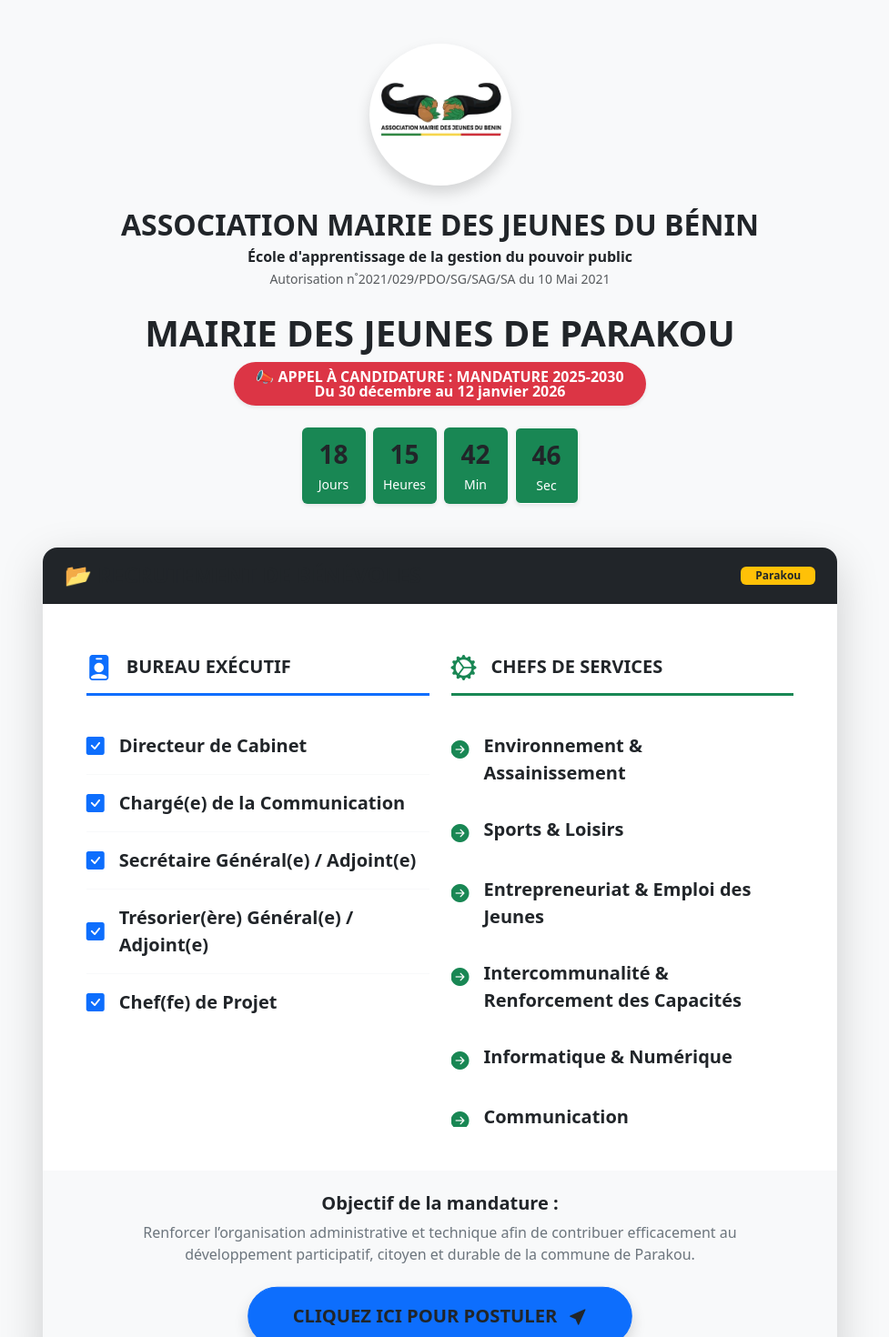
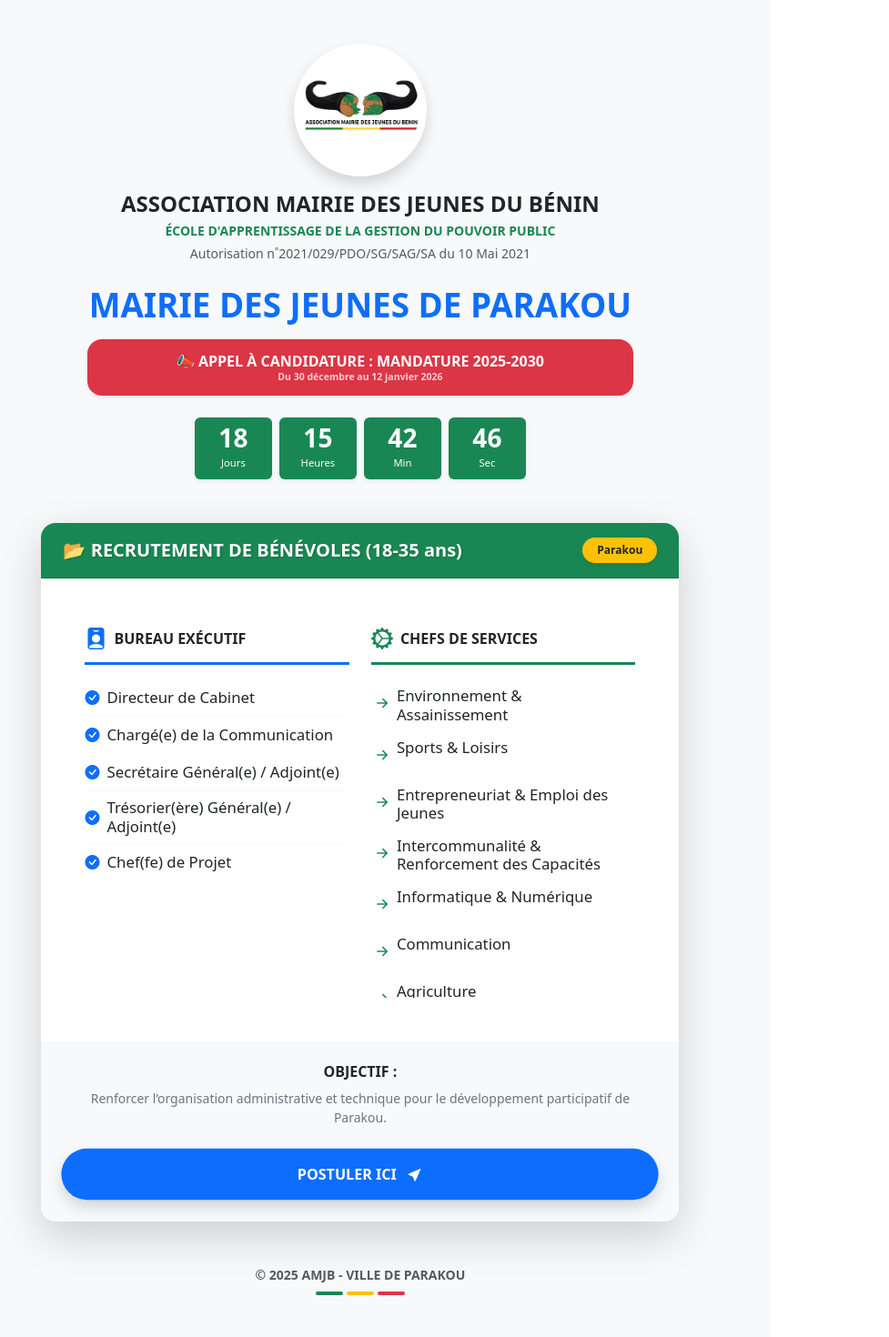
Before and after one commit to franktinongbe/Appel_-_Candidatures, a React (Vite) app: page / in a window 1280 px wide. Shown: the top 1470 px of the page at 91% size, without its empty margins (55-1032 px from the left). Built offline with nearby package versions, Linux system fonts and the light colour scheme.

Commit message:
color right

```diff
--- a/src/pages/infoPage.jsx
+++ b/src/pages/infoPage.jsx
@@ -2,7 +2,6 @@
 import { useState, useEffect } from 'react';
 
 export default function InfoPage() {
-  // --- LOGIQUE DU COMPTE À REBOURS ---
   const targetDate = new Date('2026-01-12T00:00:00').getTime();
   const [timeLeft, setTimeLeft] = useState(targetDate - new Date().getTime());
   const [isExpired, setIsExpired] = useState(false);
@@ -11,7 +10,6 @@
     const timer = setInterval(() => {
       const now = new Date().getTime();
       const distance = targetDate - now;
-
       if (distance < 0) {
         clearInterval(timer);
         setIsExpired(true);
@@ -20,11 +18,9 @@
         setTimeLeft(distance);
       }
     }, 1000);
-
     return () => clearInterval(timer);
   }, [targetDate]);
 
-  // Calcul des variables de temps
   const days = Math.floor(timeLeft / (1000 * 60 * 60 * 24));
   const hours = Math.floor((timeLeft % (1000 * 60 * 60 * 24)) / (1000 * 60 * 60));
   const minutes = Math.floor((timeLeft % (1000 * 60 * 60)) / (1000 * 60));
@@ -45,87 +41,80 @@
   ];
 
   return (
-    <div className="bg-light min-vh-100 py-5 d-flex align-items-center">
+    <div className="bg-light min-vh-100 py-3 py-md-5">
       <div className="container">
 
-        {/* --- EN-TÊTE OFFICIEL --- */}
-        <div className="text-center mb-5 animate__animated animate__fadeIn">
-          <div className="mb-4 d-inline-block p-2 bg-white rounded-circle shadow">
-             <img src="/logo.jpeg" alt="Logo MJB" style={{ height: '140px', width: '140px', objectFit: 'contain' }} className="rounded-circle" />
+        {/* --- EN-TÊTE --- */}
+        <div className="text-center mb-4 mb-md-5">
+          <div className="mb-3 d-inline-block p-2 bg-white rounded-circle shadow">
+             <img src="/logo.jpeg" alt="Logo MJB" className="rounded-circle logo-img" />
           </div>
-          <h2 className="fw-bold text-dark mb-1">ASSOCIATION MAIRIE DES JEUNES DU BÉNIN</h2>
-          <p className="text-success fw-bold mb-0">École d'apprentissage de la gestion du pouvoir public</p>
-          <small className="text-muted fw-medium">Autorisation n˚2021/029/PDO/SG/SAG/SA du 10 Mai 2021</small>
+          <h2 className="fw-bold text-dark mb-1 fs-4 fs-md-2 px-2">ASSOCIATION MAIRIE DES JEUNES DU BÉNIN</h2>
+          <p className="text-success fw-bold mb-0 small px-2 text-uppercase">École d'apprentissage de la gestion du pouvoir public</p>
+          <small className="text-muted d-block mt-1">Autorisation n˚2021/029/PDO/SG/SAG/SA du 10 Mai 2021</small>
 
-          <div className="mt-4">
-            <h1 className="display-6 fw-bold text-primary mb-0">MAIRIE DES JEUNES DE PARAKOU</h1>
-            <div className="badge bg-danger fs-6 px-4 py-2 rounded-pill shadow-sm mt-2">
-              📣 APPEL À CANDIDATURE : MANDATURE 2025-2030 <br />
-              Du 30 décembre au 12 janvier 2026
+          <div className="mt-4 px-2">
+            <h1 className="fw-bold text-primary mb-2 responsive-h1">MAIRIE DES JEUNES DE PARAKOU</h1>
+            <div className="badge bg-danger text-wrap p-3 rounded-4 shadow-sm mt-2 w-100 w-md-auto" style={{ maxWidth: '600px' }}>
+              <span className="fs-6">📣 APPEL À CANDIDATURE : MANDATURE 2025-2030</span>
+              <div className="small opacity-75 mt-1">Du 30 décembre au 12 janvier 2026</div>
             </div>
           </div>
 
-          {/* --- AFFICHAGE DU TIMING EN TEMPS RÉEL --- */}
+          {/* --- COMPTE À REBOURS --- */}
           {!isExpired ? (
-            <div className="mt-4 d-flex justify-content-center gap-2">
-              <div className="bg-success text-white p-2 rounded shadow-sm" style={{ minWidth: '70px' }}>
-                <div className="fs-3 fw-bold">{days}</div>
-                <small>Jours</small>
-              </div>
-              <div className="bg-success text-white p-2 rounded shadow-sm" style={{ minWidth: '70px' }}>
-                <div className="fs-3 fw-bold">{hours}</div>
-                <small>Heures</small>
-              </div>
-              <div className="bg-success text-white p-2 rounded shadow-sm" style={{ minWidth: '70px' }}>
-                <div className="fs-3 fw-bold">{minutes}</div>
-                <small>Min</small>
-              </div>
-              <div className="bg-success text-white p-2 rounded shadow-sm border border-white" style={{ minWidth: '70px' }}>
-                <div className="fs-3 fw-bold">{seconds}</div>
-                <small>Sec</small>
-              </div>
+            <div className="mt-4 d-flex justify-content-center flex-wrap gap-2 px-2">
+              {[ {v: days, l: 'Jours'}, {v: hours, l: 'Heures'}, {v: minutes, l: 'Min'}, {v: seconds, l: 'Sec'} ].map((item, idx) => (
+                <div key={idx} className="bg-success text-white p-2 rounded shadow-sm timer-box">
+                  <div className="fs-3 fw-bold lh-1">{item.v}</div>
+                  <small style={{fontSize: '0.7rem'}}>{item.l}</small>
+                </div>
+              ))}
             </div>
           ) : (
-            <div className="alert alert-danger mt-4 fw-bold">🛑 Délai expiré le 12 Janvier 2026</div>
+            <div className="alert alert-danger mt-4 fw-bold mx-2">🛑 Délai expiré le 12 Janvier 2026</div>
           )}
         </div>
 
-        {/* --- SECTION POSTES (VOTRE DESIGN) --- */}
-        <div className="row g-4 justify-content-center">
-          <div className="col-lg-10">
+        {/* --- SECTION POSTES --- */}
+        <div className="row g-4 justify-content-center mx-1">
+          <div className="col-12 col-lg-10">
             <div className="card border-0 shadow-lg rounded-4 overflow-hidden">
-              <div className="card-header bg-dark text-white py-3 px-4 d-flex align-items-center justify-content-between">
-                <h4 className="mb-0 fw-bold">📂 RECRUTEMENT DE BÉNÉVOLES</h4>
-                <span className="badge bg-warning text-dark px-3">Parakou</span>
+              {/* HEADER MODIFIÉ POUR LA VISIBILITÉ DU BLANC */}
+              <div className="card-header bg-success py-3 px-3 px-md-4 d-flex flex-column flex-md-row align-items-center justify-content-between text-center text-md-start">
+                <h4 className="mb-2 mb-md-0 fw-bold fs-5 text-white header-title">
+                  📂 RECRUTEMENT DE BÉNÉVOLES (18-35 ans)
+                </h4>
+                <span className="badge bg-warning text-dark px-3 py-2 rounded-pill shadow-sm">Parakou</span>
               </div>
 
-              <div className="card-body p-4 p-md-5 bg-white">
-                <div className="row">
-                  <div className="col-md-6 mb-5 mb-md-0">
-                    <div className="d-flex align-items-center mb-4 border-bottom border-primary border-3 pb-2">
-                      <i className="bi bi-person-badge-fill text-primary fs-3 me-3"></i>
-                      <h5 className="fw-bold text-dark mb-0 text-uppercase">Bureau Exécutif</h5>
+              <div className="card-body p-3 p-md-5 bg-white">
+                <div className="row g-4">
+                  <div className="col-12 col-md-6">
+                    <div className="d-flex align-items-center mb-3 border-bottom border-primary border-3 pb-2">
+                      <i className="bi bi-person-badge-fill text-primary fs-4 me-2"></i>
+                      <h5 className="fw-bold text-dark mb-0 text-uppercase fs-6">Bureau Exécutif</h5>
                     </div>
                     <div className="list-group list-group-flush">
                       {bureaux.map((p, i) => (
-                        <div key={i} className="list-group-item px-0 py-3 border-light d-flex align-items-center">
-                          <i className="bi bi-check-square-fill text-primary me-3 fs-5"></i>
-                          <span className="fw-bold text-dark fs-5">{p}</span>
+                        <div key={i} className="list-group-item px-0 py-2 border-light d-flex align-items-center bg-transparent">
+                          <i className="bi bi-check-circle-fill text-primary me-2"></i>
+                          <span className="text-dark fw-medium small-md">{p}</span>
                         </div>
                       ))}
                     </div>
                   </div>
 
-                  <div className="col-md-6">
-                    <div className="d-flex align-items-center mb-4 border-bottom border-success border-3 pb-2">
-                      <i className="bi bi-gear-wide-connected text-success fs-3 me-3"></i>
-                      <h5 className="fw-bold text-dark mb-0 text-uppercase">Chefs de Services</h5>
+                  <div className="col-12 col-md-6">
+                    <div className="d-flex align-items-center mb-3 border-bottom border-success border-3 pb-2">
+                      <i className="bi bi-gear-wide-connected text-success fs-4 me-2"></i>
+                      <h5 className="fw-bold text-dark mb-0 text-uppercase fs-6">Chefs de Services</h5>
                     </div>
-                    <div className="pe-2" style={{ maxHeight: '450px', overflowY: 'auto' }}>
+                    <div className="pe-1 custom-scroll" style={{ maxHeight: '350px', overflowY: 'auto' }}>
                       {services.map((s, i) => (
-                        <div key={i} className="list-group-item px-0 py-3 border-light d-flex align-items-start">
-                          <i className="bi bi-arrow-right-circle-fill text-success me-3 fs-5 mt-1"></i>
-                          <span className="fw-bold text-dark fs-5">{s}</span>
+                        <div key={i} className="list-group-item px-0 py-2 border-light d-flex align-items-start bg-transparent">
+                          <i className="bi bi-arrow-right-short text-success me-1 fs-4 mt-n1"></i>
+                          <span className="text-dark fw-medium small-md">{s}</span>
                         </div>
                       ))}
                     </div>
@@ -133,21 +122,20 @@
                 </div>
               </div>
 
-              {/* SECTION ACTION FINALE (MODIFIÉE POUR LE BLOCAGE) */}
               <div className="card-footer bg-light border-0 p-4 text-center">
                 <div className="mb-4">
-                  <h5 className="fw-bold text-dark mb-2">Objectif de la mandature :</h5>
-                  <p className="text-secondary mx-auto" style={{ maxWidth: '700px' }}>
-                    Renforcer l’organisation administrative et technique afin de contribuer efficacement au développement participatif, citoyen et durable de la commune de Parakou.
+                  <h6 className="fw-bold text-dark text-uppercase">Objectif :</h6>
+                  <p className="text-secondary small mb-0 mx-auto" style={{ maxWidth: '600px' }}>
+                    Renforcer l’organisation administrative et technique pour le développement participatif de Parakou.
                   </p>
                 </div>
 
                 {!isExpired ? (
-                  <Link to="/postuler" className="btn btn-primary btn-xl px-5 py-3 rounded-pill fw-bold shadow pulse-button">
-                    CLIQUEZ ICI POUR POSTULER <i className="bi bi-cursor-fill ms-2"></i>
+                  <Link to="/postuler" className="btn btn-primary w-100 w-md-auto px-md-5 py-3 rounded-pill fw-bold shadow pulse-button">
+                    POSTULER ICI <i className="bi bi-cursor-fill ms-2"></i>
                   </Link>
                 ) : (
-                  <button className="btn btn-secondary btn-xl px-5 py-3 rounded-pill fw-bold" disabled>
+                  <button className="btn btn-secondary w-100 w-md-auto px-5 py-3 rounded-pill fw-bold" disabled>
                     CANDIDATURES CLOSES
                   </button>
                 )}
@@ -157,29 +145,46 @@
         </div>
 
         {/* --- FOOTER --- */}
-        <footer className="text-center mt-5">
-          <p className="text-muted fw-bold mb-0">&copy; 2025 AMJB - VILLE DE PARAKOU</p>
-          <div className="d-flex justify-content-center gap-2 mt-2">
-            <div style={{ height: '6px', width: '40px' }} className="bg-success rounded"></div>
-            <div style={{ height: '6px', width: '40px' }} className="bg-warning rounded"></div>
-            <div style={{ height: '6px', width: '40px' }} className="bg-danger rounded"></div>
+        <footer className="text-center mt-5 mb-4">
+          <p className="text-muted fw-bold mb-2 small">&copy; 2025 AMJB - VILLE DE PARAKOU</p>
+          <div className="d-flex justify-content-center gap-1">
+            <div className="color-bar bg-success"></div>
+            <div className="color-bar bg-warning"></div>
+            <div className="color-bar bg-danger"></div>
           </div>
         </footer>
 
       </div>
 
       <style>{`
-        .btn-xl { font-size: 1.25rem; }
-        .fw-bold { color: #212529 !important; }
-        .list-group-item { background: transparent; }
-        .pulse-button {
-          animation: pulse 2s infinite;
+        /* Assure que le titre du header est bien blanc et visible */
+        .header-title {
+          color: #ffffff !important;
+          text-shadow: 1px 1px 2px rgba(0,0,0,0.2);
         }
+
+        .logo-img { height: 90px; width: 90px; object-fit: contain; }
+        @media (min-width: 768px) { .logo-img { height: 130px; width: 130px; } }
+
+        .responsive-h1 { font-size: 1.4rem; }
+        @media (min-width: 768px) { .responsive-h1 { font-size: 2.3rem; } }
+
+        .timer-box { min-width: 60px; flex: 1; max-width: 85px; text-align: center; }
+
+        .custom-scroll::-webkit-scrollbar { width: 4px; }
+        .custom-scroll::-webkit-scrollbar-thumb { background: #198754; border-radius: 10px; }
+
+        .pulse-button { animation: pulse 2s infinite; font-size: 1rem; border: none; }
         @keyframes pulse {
-          0% { transform: scale(1); box-shadow: 0 0 0 0 rgba(13, 110, 253, 0.4); }
-          70% { transform: scale(1.05); box-shadow: 0 0 0 15px rgba(13, 110, 253, 0); }
-          100% { transform: scale(1); box-shadow: 0 0 0 0 rgba(13, 110, 253, 0); }
+          0% { transform: scale(1); }
+          70% { transform: scale(1.03); box-shadow: 0 0 0 10px rgba(13, 110, 253, 0); }
+          100% { transform: scale(1); }
         }
+
+        .small-md { font-size: 0.9rem; line-height: 1.2; }
+        @media (min-width: 768px) { .small-md { font-size: 1.05rem; } }
+
+        .color-bar { height: 4px; width: 30px; border-radius: 2px; }
       `}</style>
     </div>
   );
```
